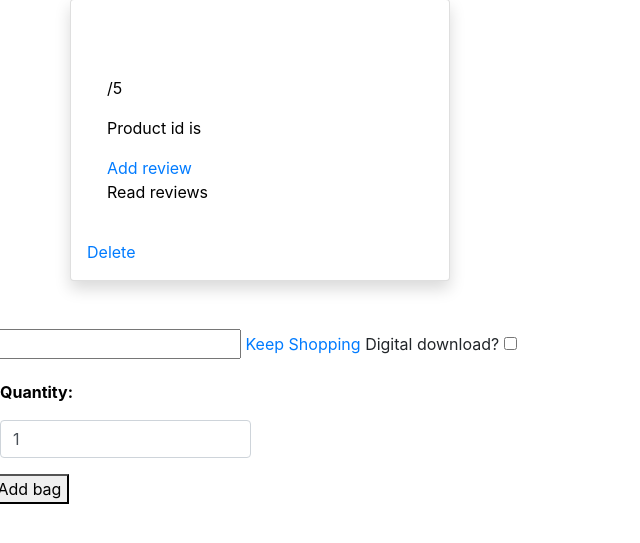
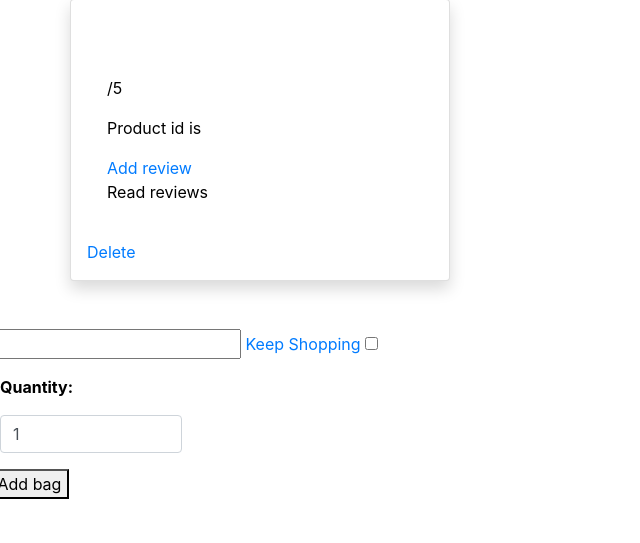
Before and after one commit to cgpalmer/ms4, a Django app: template products/templates/products/product_detail.html in a window 1280 px wide. Shown: the part 193-736 px from the top of the page, without its empty margins (0-640 px from the left). Run offline with Django 3.2, Linux system fonts and the light colour scheme; the template is opened without the code that fills it, so the values that code supplies are empty; parts of the project's set-up code (start-up, migrations or seed data) failed here and were passed over; some libraries are stand-ins or nearby versions.

Commit message:
Fixing a bug where it didn't recognise if the item was already int he basket or not based on digital download. Digi download is now hidden on appropriate productroducts.

```diff
--- a/basket/context.py
+++ b/basket/context.py
@@ -21,9 +21,9 @@ def basket_contents(request):
             # You were dealing with the delivery
             subtotal = item['quantity'] * product.price
             if item['digital_download']:
-                digital_download = "Digital"
+                digital_download = "on"
             else:
-                digital_download = "Delivery"
+                digital_download = None
                 delivery_total += subtotal
 
             total += subtotal
--- a/basket/views.py
+++ b/basket/views.py
@@ -10,15 +10,13 @@ def view_basket(request):
 
 def add_to_basket(request, item_id):
 
-
-
-
     #adding to a basket
     basket = request.session.get('basket', {})
     basket_item_id = request.session.get('basket_item_id')
     print("item id from session" + str(basket_item_id))
     quantity = int(request.POST.get('quantity'))
     digital_download = request.POST.get('digital_download')
+    print("---------------------")
     print("digi downl " + str(digital_download))
     linked_products = [['Not linked']]
     # item id is passed through as parameter.
@@ -120,7 +118,7 @@ def add_to_basket(request, item_id):
             basket_item_id = basket_item_id + 1
 
         matching_items = []
-        if linked_products[0] == "Not linked":
+        if linked_products[0] == "Not available":
             print("nothing to link reached")
             for item in basket['items']:
                 # If the ID is in and the the digi-download is on OR off and matches it goes through here.
--- a/products/templates/products/product_detail.html
+++ b/products/templates/products/product_detail.html
@@ -71,7 +71,9 @@
             {% csrf_token%}
                 <input type="number" name="quantity" value="1" data-item_id="{{product_id}}" id="{{product_id}}">
                 <a href="{% url 'products' %}"><span>Keep Shopping</span></a>
+                {% if product.digital_download %}
                 <label for="digital_download">Digital download?</label>
+                {% endif %}
                 <input type="checkbox" name="digital_download">
                  <div class="col-12">
                                 <p class="mt-3"><strong>Quantity:</strong></p>
```
